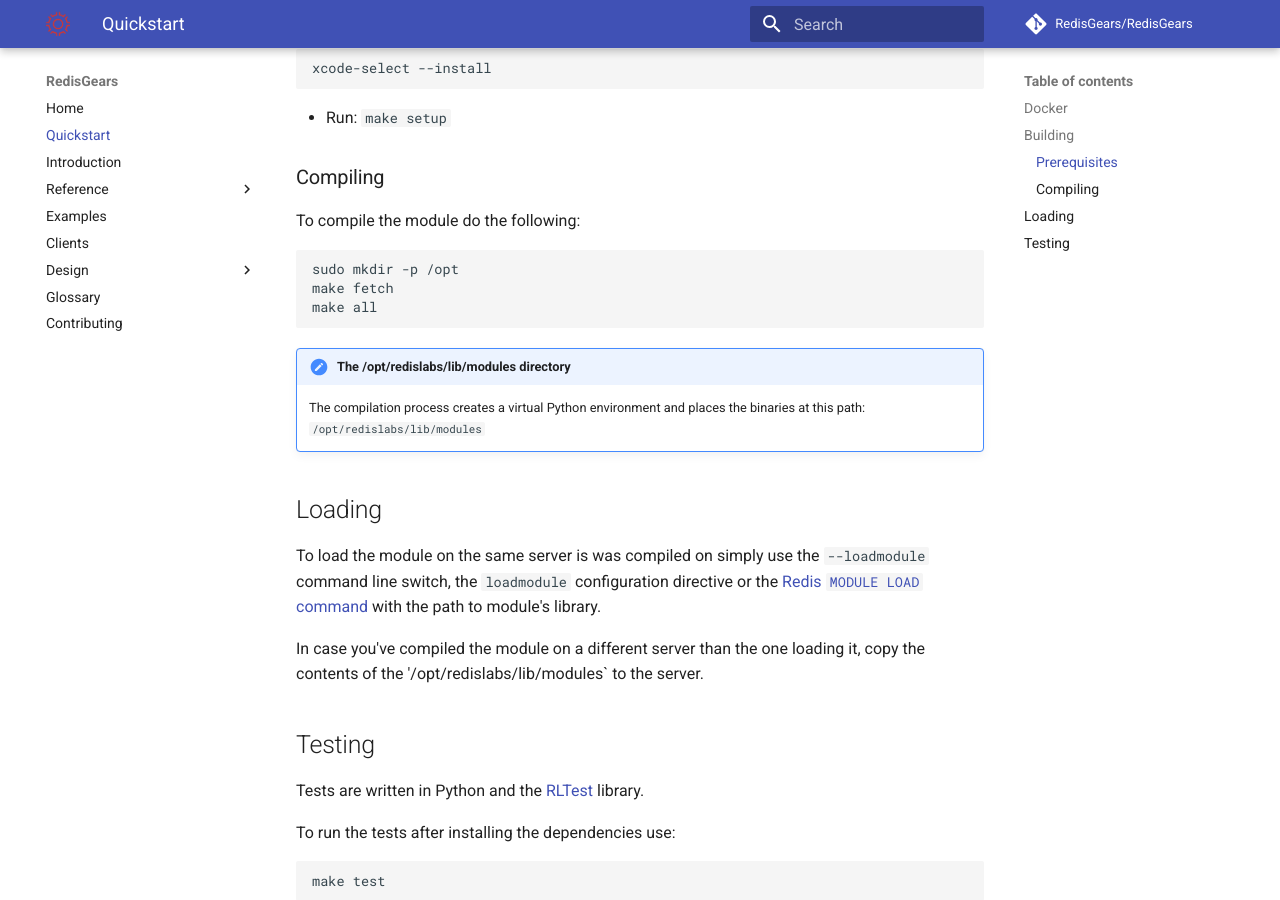
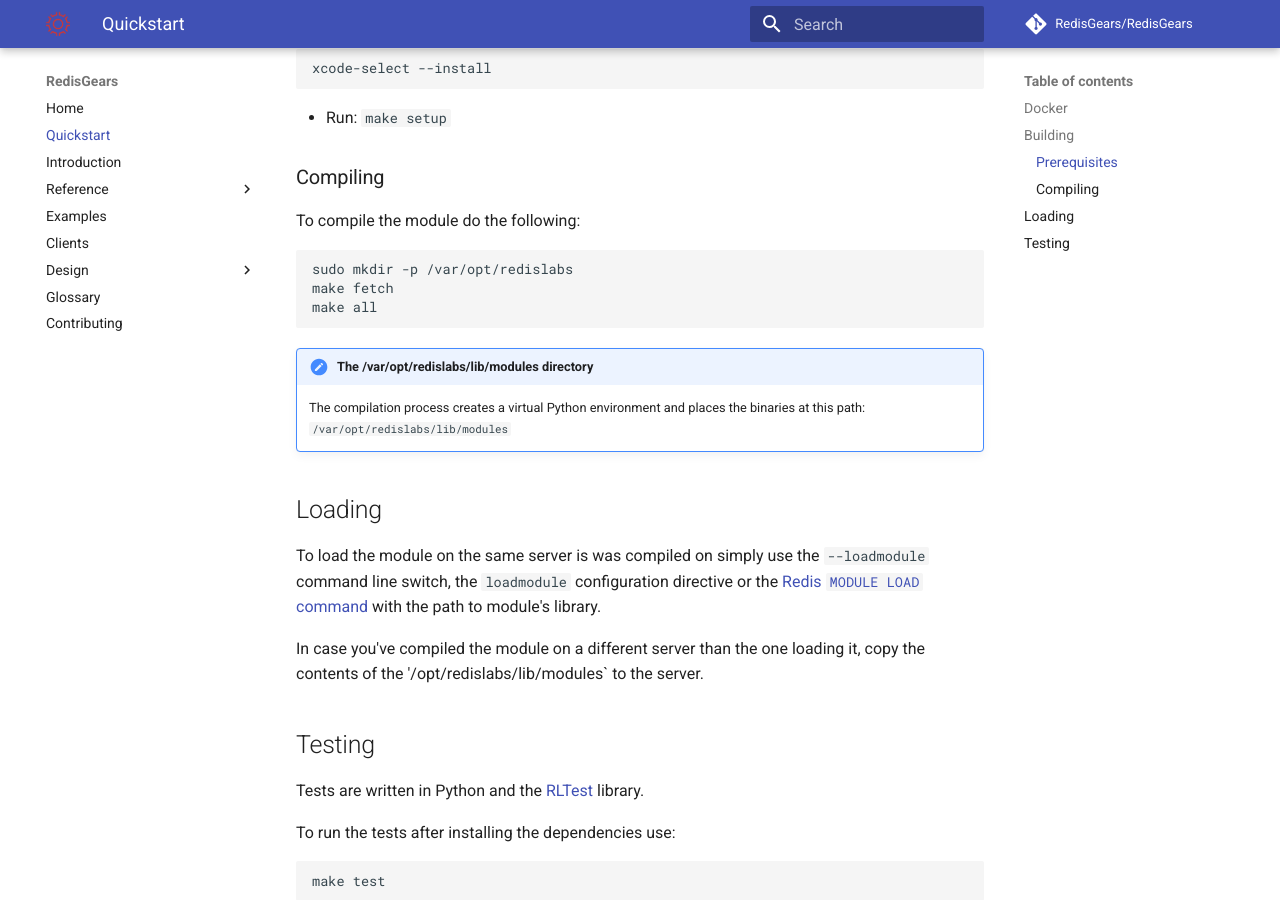
Before and after one commit to RedisGears/RedisGears, an MkDocs documentation site: the page built from docs/quickstart.md, in a window 1280 px wide and 900 px high, scrolled down 810 px. Built offline with MkDocs 1.6.1 and Material for MkDocs 9.7.7, drawn with Linux system fonts in a browser that asks for light colours; comment, search, counter and statistics services are not loaded.

Commit message:
Small doc changes
Fix quick start doc

````diff
--- a/docs/quickstart.md
+++ b/docs/quickstart.md
@@ -35,13 +35,13 @@
 To compile the module do the following:
 
 ```
-sudo mkdir -p /opt
+sudo mkdir -p /var/opt/redislabs
 make fetch
 make all
 ```
 
-!!! important "The /opt/redislabs/lib/modules directory"
-    The compilation process creates a virtual Python environment and places the binaries at this path: `/opt/redislabs/lib/modules`
+!!! important "The /var/opt/redislabs/lib/modules directory"
+    The compilation process creates a virtual Python environment and places the binaries at this path: `/var/opt/redislabs/lib/modules`
 
 ## Loading
 To load the module on the same server is was compiled on simply use the `--loadmodule` command line switch, the `loadmodule` configuration directive or the [Redis `MODULE LOAD` command](https://redis.io/commands/module-load) with the path to module's library.
````
